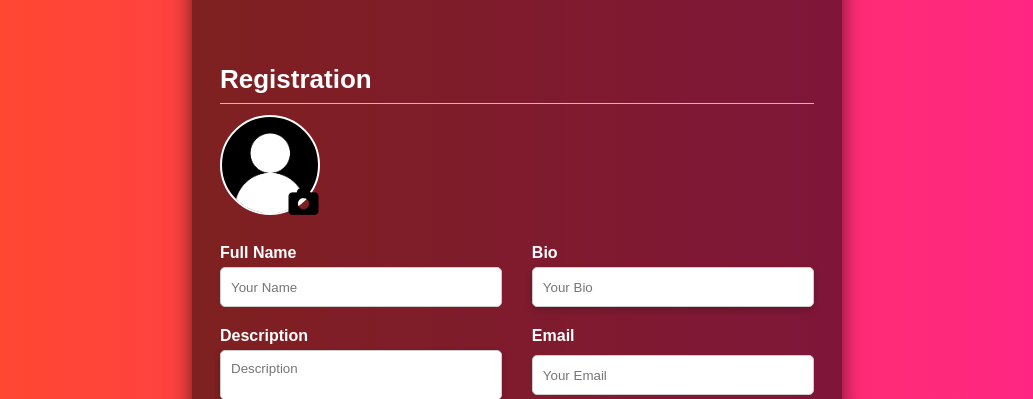
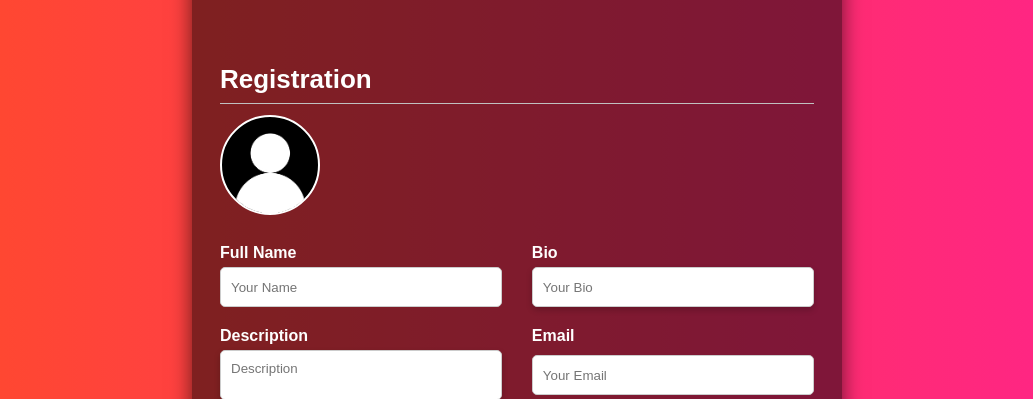
Before and after one commit to ad-abir/SmartCard-v2, a PHP site: page /info.php in a window 1280 px wide. Shown: the top 399 px of the page, without its empty margins (123-1156 px from the left). Run offline with PHP 8.4, Linux system fonts and the light colour scheme.

Commit message:
Small change

```diff
--- a/info.css
+++ b/info.css
@@ -128,22 +128,6 @@ h2 {
     cursor: pointer;
     z-index: 1; /* Ensure the file input is on top of other elements */
 }
-
-.upload::after {
-    content: "\f030"; /* Unicode character for the camera icon in Font Awesome */
-    font-family: "Font Awesome 5 Free"; /* Font family for Font Awesome icons */
-    font-weight: 900; /* Font weight for Font Awesome icons */
-    font-size: 30px; /* Adjust size as needed */
-    color: #000; /* Color of the camera button */
-    position: absolute; /* Position the button */
-    top: 60%;
-    left: 85%;
-    transform: translate(-50%, -50%);
-    width: 100%;
-    height: 100%;
-    z-index: 3;
-}
-
 
 .content {
     display: flex;
```
